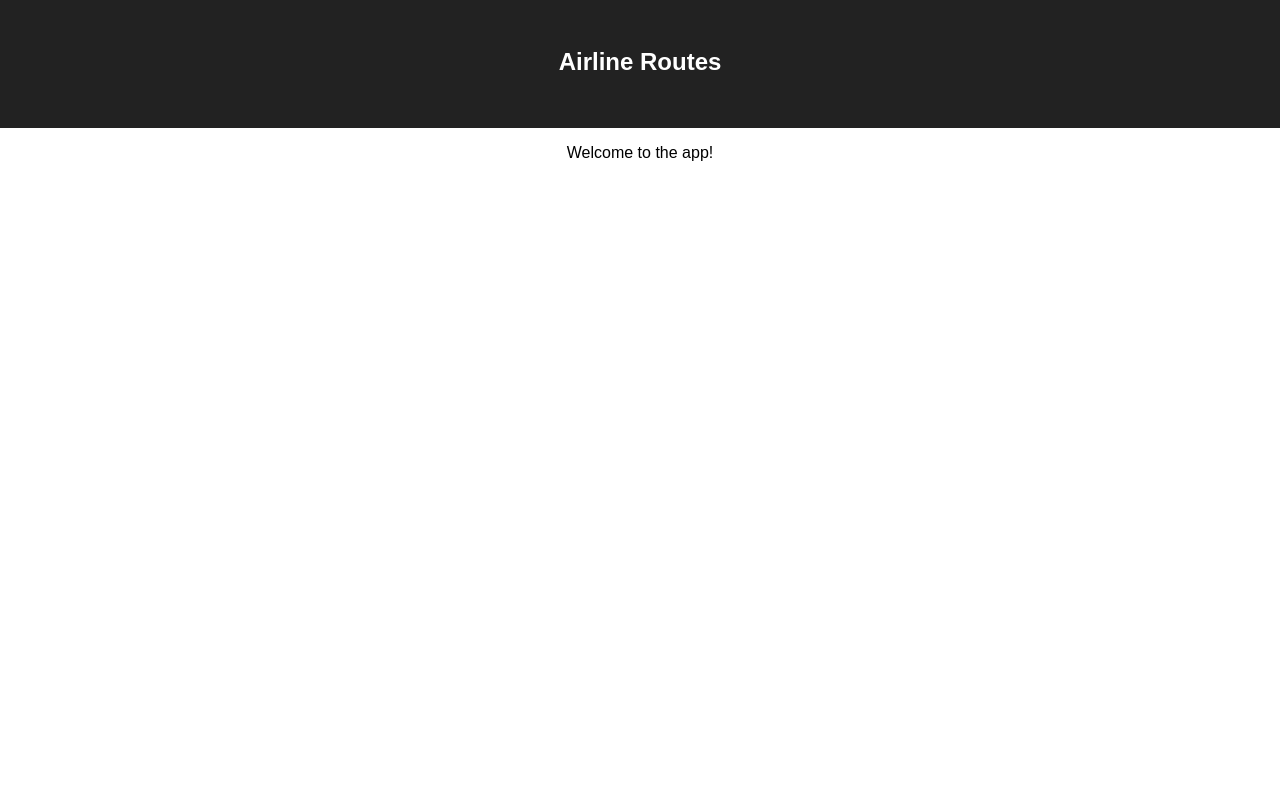
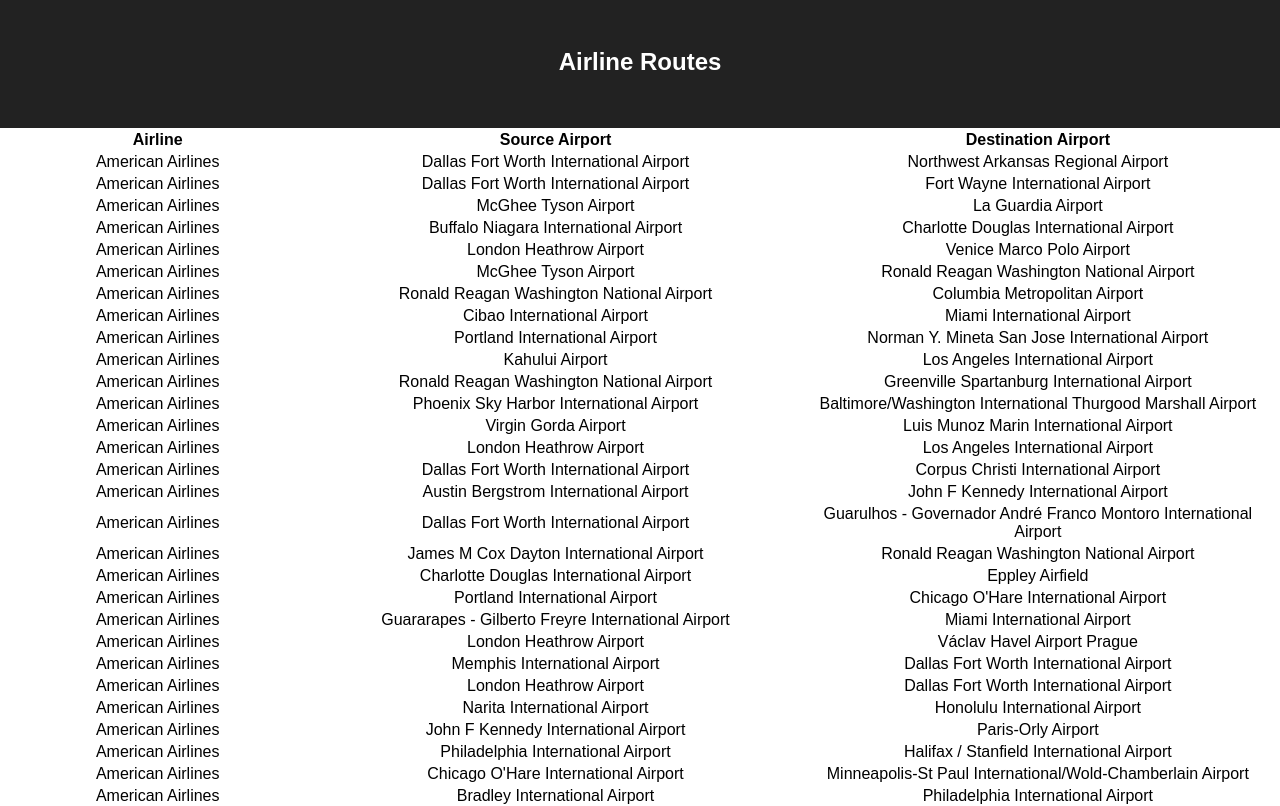
Before and after one commit to asungur/airline_routes_react, a React (Create React App) app: page / in a window 1280 px wide. Shown: the top 806 px of the page. Built offline with nearby package versions, Linux system fonts and the light colour scheme.

Commit message:
Display raw data as a table

```diff
--- a/package.json
+++ b/package.json
@@ -9,7 +9,7 @@
     "prettier": "^2.0.5",
     "react": "^16.13.1",
     "react-dom": "^16.13.1",
-    "react-scripts": "3.4.1"
+    "react-scripts": "4.0.1"
   },
   "scripts": {
     "start": "react-scripts start",
--- a/public/index.html
+++ b/public/index.html
@@ -10,20 +10,6 @@
       content="Web site created using create-react-app"
     />
     <link rel="apple-touch-icon" href="%PUBLIC_URL%/logo192.png" />
-    <!--
-      manifest.json provides metadata used when your web app is installed on a
-      user's mobile device or desktop. See https://developers.google.com/web/fundamentals/web-app-manifest/
-    -->
-    <link rel="manifest" href="%PUBLIC_URL%/manifest.json" />
-    <!--
-      Notice the use of %PUBLIC_URL% in the tags above.
-      It will be replaced with the URL of the `public` folder during the build.
-      Only files inside the `public` folder can be referenced from the HTML.
-
-      Unlike "/favicon.ico" or "favicon.ico", "%PUBLIC_URL%/favicon.ico" will
-      work correctly both with client-side routing and a non-root public URL.
-      Learn how to configure a non-root public URL by running `npm run build`.
-    -->
     <title>React App</title>
   </head>
   <body>
--- a/src/App.js
+++ b/src/App.js
@@ -1,17 +1,41 @@
-import React, { Component } from 'react';
+import React from 'react';
 import './App.css';
+import Table from './components/Table'
+import Data, { getAirlineById, getAirportByCode } from './data.js';
 
-const App = () => (
+
+const App = () => {
+  const columns = [
+    {name: 'Airline', property: 'airline'},
+    {name: 'Source Airport', property: 'src'},
+    {name: 'Destination Airport', property: 'dest'},
+  ];
+
+  const formatValue = (property, value) => {
+    if (property === 'airline') {
+      return getAirlineById(value);
+    } else if (property === 'src' || property === 'dest') {
+      return getAirportByCode(value);
+    } else {
+      return '';
+    }
+  };
+
+  return (
     <div className="app">
       <header className="header">
         <h1 className="title">Airline Routes</h1>
       </header>
       <section>
-    <p>
-      Welcome to the app!
-    </p>
+        <Table
+          className="routes-table"
+          routes={Data.routes}
+          columns={columns}
+          handleFormat={formatValue}
+        />
       </section>
     </div>
   )
+};
 
 export default App;
--- /dev/null
+++ b/src/components/Table.js
@@ -0,0 +1,43 @@
+import React from 'react';
+
+const TableRow = ({ route, columns, handleFormat }) => (
+  <tr>
+    {columns.map((col, i) => (
+      <td key={i}>
+        {
+          handleFormat(col.property, route[col.property])
+        }
+      </td>
+    ))}
+  </tr>
+);
+
+const Table = ({ routes, columns, handleFormat }) => {
+  return (
+    <table>
+      <thead>
+        <tr>
+          {
+            columns.map((col, i) => (
+              <th key={i}>{col.name}</th>
+            ))
+          }
+        </tr>
+      </thead>
+      <tbody>
+          {
+            routes.map((route, i) => (
+              <TableRow
+                key={i}
+                route={route}
+                columns={columns}
+                handleFormat={handleFormat}
+              />
+            ))
+          }
+      </tbody>
+    </table>
+  )
+};
+
+export default Table;
--- a/src/data.js
+++ b/src/data.js
@@ -1395,4 +1395,14 @@
 
 ];
 
-export default {routes, airlines, airports};
+export const getAirlineById = (id) => {
+  return airlines.find(airport => airport.id === id).name;
+};
+
+export const getAirportByCode = (code) => {
+  return airports.find(airport => airport.code === code).name;
+};
+
+const Data = { routes, airlines, airports }
+
+export default Data;
```
Also changed, not shown: 2 other files (tests, documents, lock files or other folders). Lines whose indentation alone changed are shown as unchanged.
